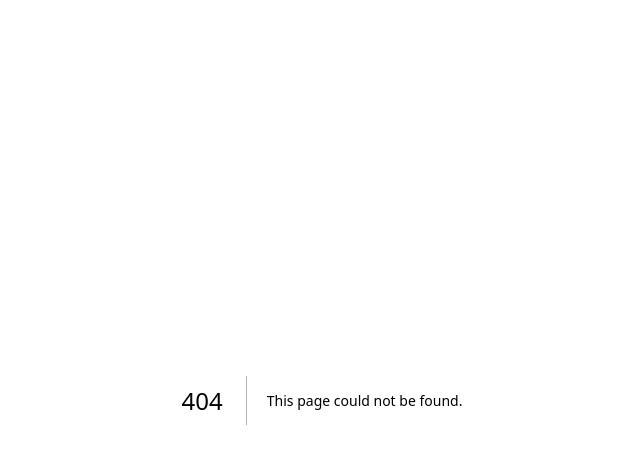
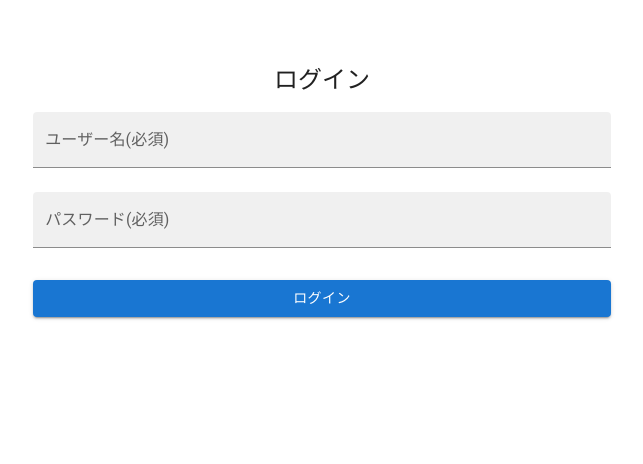
Before and after one commit to YouBou/full-stack-web-app-practice, a Next.js app in the folder frontend/: page /login in a window 1280 px wide. Before the commit this address had no page. Shown: the top 464 px of the page, without its empty margins (318-961 px from the left). Built offline with nearby package versions, Linux system fonts and the light colour scheme.

Commit message:
[feat] ログインページ実装

```diff
--- /dev/null
+++ b/frontend/app/login/page.tsx
@@ -0,0 +1,103 @@
+'use client'
+
+import {
+    createTheme,
+    Box,
+    Button,
+    Container,
+    CssBaseline,
+    TextField,
+    ThemeProvider,
+    Typography,
+} from "@mui/material";
+import { useRouter } from "next/navigation";
+import { useForm } from "react-hook-form";
+import { useState } from "react";
+
+type FormData = {
+    username: string;
+    password: string;
+}
+
+export default function Page() {
+    const {
+        register,
+        handleSubmit,
+        formState: { errors },
+    } = useForm();
+    const router = useRouter();
+
+    const defaultTheme = createTheme();
+
+    const onSubmit = (event: any): void => {
+        const data: FormData = {
+            username: event.username,
+            password: event.password,
+        };
+
+        handleLogin(data);
+    };
+
+    const handleLogin = (data: FormData) => {
+        router.push("/inventory/products");
+    };
+
+    return (
+        <ThemeProvider theme={defaultTheme}>
+            <Container component="main">
+                <CssBaseline />
+                <Box
+                    sx={{
+                        marginTop: 8,
+                        display: "flex",
+                        flexDirection: "column",
+                        alignItems: "center",
+                    }}
+                >
+                    <Typography component="h1" variant="h5">
+                        ログイン
+                    </Typography>
+                    <Box component="form" onSubmit={handleSubmit(onSubmit)}>
+                        <TextField
+                            type="text"
+                            id="username"
+                            variant="filled"
+                            label="ユーザー名(必須)"
+                            fullWidth
+                            margin="normal"
+                            {...register("usrname", { required: "必須入力です。" })}
+                            error={Boolean(errors.username)}
+                            helperText={errors.username?.message?.toString() || ""}
+                        />
+                        <TextField
+                            type="password"
+                            id="password"
+                            variant="filled"
+                            label="パスワード(必須)"
+                            autoComplete="current-password"
+                            fullWidth
+                            margin="normal"
+                            {...register("password", {
+                                required: "必須入力です。",
+                                minLength: {
+                                    value: 8,
+                                    message: "8文字以上の文字列にしてください。",
+                                },
+                            })}
+                            error={Boolean(errors.password)}
+                            helperText={errors.password?.message?.toString() || ""}
+                        />
+                        <Button
+                            variant="contained"
+                            type="submit"
+                            fullWidth
+                            sx={{ mt: 3, mb: 2 }}
+                        >
+                            ログイン
+                        </Button>
+                    </Box>
+                </Box>
+            </Container>
+        </ThemeProvider>
+    );
+}
```
